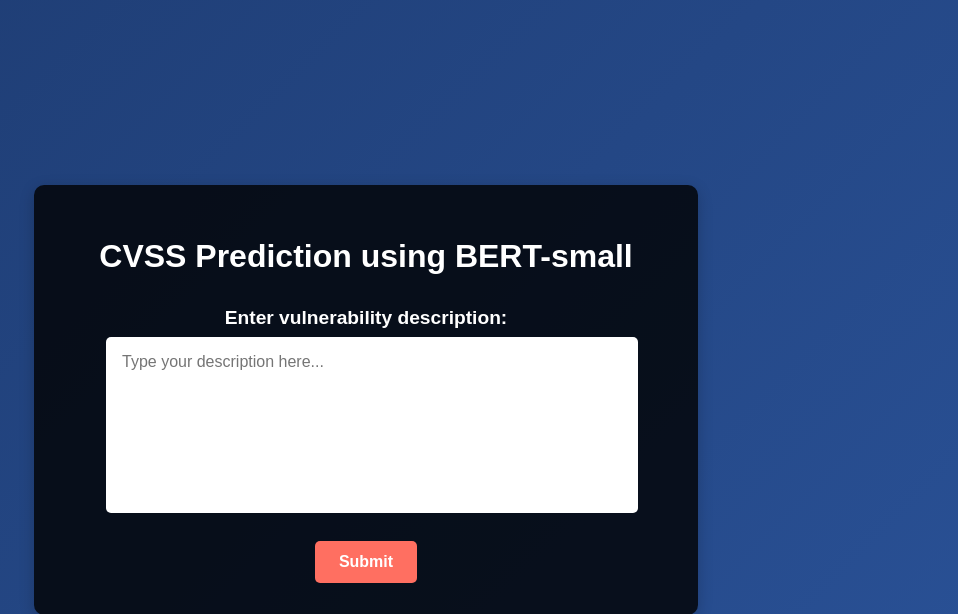
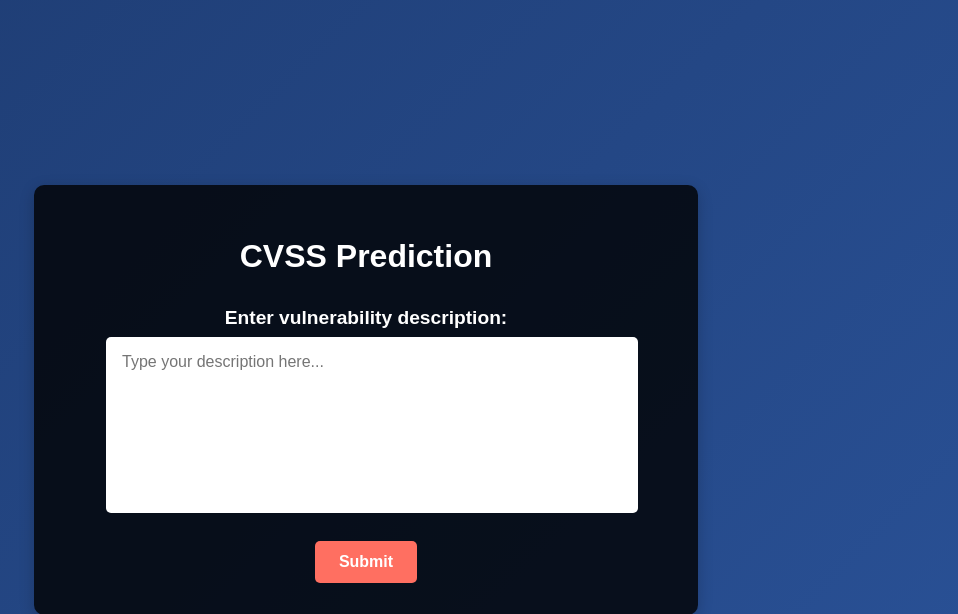
Before and after one commit to belgisanggita/new-bert-cvss, a Flask app: page / in a window 1280 px wide. Shown: the top 614 px of the page, without its empty margins (274-1232 px from the left). Run offline with Flask 3, Linux system fonts and the light colour scheme; parts of the project's set-up code (start-up, migrations or seed data) failed here and were passed over; some libraries are stand-ins or nearby versions.

Commit message:
first commit

```diff
--- a/templates/index.html
+++ b/templates/index.html
@@ -3,7 +3,7 @@
 <head>
   <meta charset="UTF-8">
   <meta name="viewport" content="width=device-width, initial-scale=1.0">
-  <title>Belgis - CVSS Prediction Using BERT-small </title>
+  <title>Belgis - CVSS Prediction </title>
   <script src="https://cdn.jsdelivr.net/npm/sweetalert2@11"></script>
   <style>
     body {
@@ -108,7 +108,7 @@
 </head>
 <body>
   <div class="container">
-    <h1>CVSS Prediction using BERT-small</h1>
+    <h1>CVSS Prediction</h1>
     <form id="prediction-form" action="/predict" method="POST" onsubmit="handleSubmit(event)">
       <label for="description">Enter vulnerability description:</label>
       <textarea id="description" name="description" rows="8" placeholder="Type your description here..."></textarea>
```
Also changed, not shown: 1 other file.
